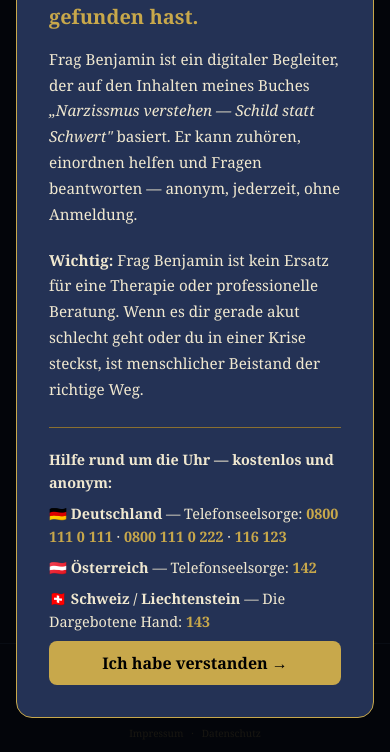
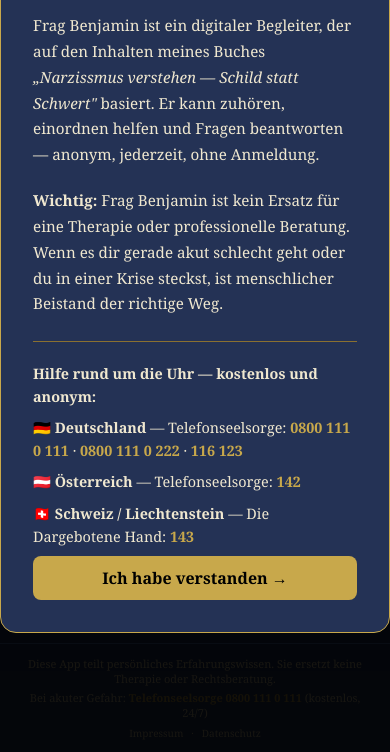
Before and after one commit to BLS0815/frag-benjamin-app, a website: page index.html in a window 390 px wide. Shown: the part 92-844 px from the top of the page. Drawn offline with Linux system fonts and the light colour scheme.

Commit message:
fix: disclaimer modal scrollbar auf mobil

```diff
--- a/index.html
+++ b/index.html
@@ -377,10 +377,10 @@
       inset: 0;
       background: rgba(0,0,0,0.85);
       display: flex;
-      align-items: center;
+      align-items: flex-start;
       justify-content: center;
       z-index: 100;
-      padding: 1rem;
+      overflow-y: auto;
     }
 
     .modal-overlay.hidden { display: none; }
```
